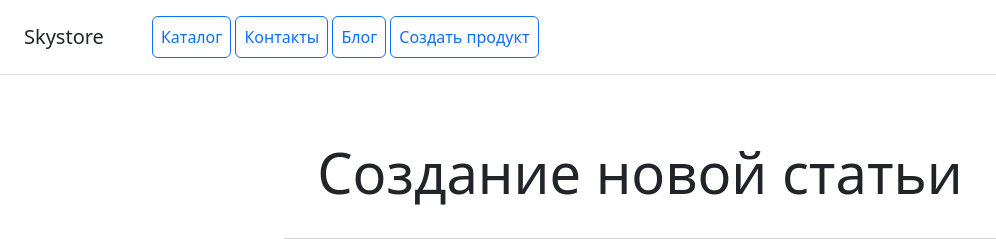
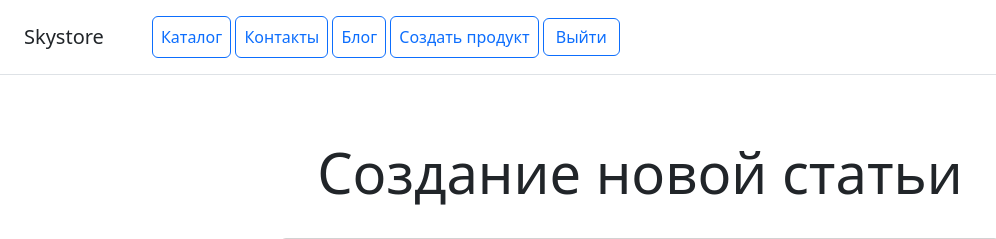
Before and after one commit to st1lm4n/Online-store-project, a Django app: page /log/create/ in a window 1280 px wide. Shown: the top 239 px of the page, without its empty margins (0-996 px from the left). Run offline with Django 5.2, Linux system fonts and the light colour scheme; the visitor is signed in with stand-in values (Sample User, id 1); parts of the project's set-up code (start-up, migrations or seed data) failed here and were passed over.

Commit message:
Adding links to the menu

```diff
--- a/templates/includes/menu.html
+++ b/templates/includes/menu.html
@@ -5,5 +5,15 @@
         <a class="p-2 btn btn-outline-primary" href="{% url 'contacts' %}">Контакты</a>
         <a class="p-2 btn btn-outline-primary" href="{% url 'post_list' %}">Блог</a>
         <a class="p-2 btn btn-outline-primary" href="{% url 'product_create' %}">Создать продукт</a>
+
+        {% if user.is_authenticated %}
+        <form action="{% url 'logout' %}" method="post" class="d-inline">
+            {% csrf_token %}
+            <button type="submit" class="btn btn-outline-primary">Выйти</button>
+        </form>
+        {% else %}
+        <a class="p-2 btn btn-outline-primary" href="{% url 'login' %}">Войти</a>
+        <a class="p-2 btn btn-outline-primary" href="{% url 'register' %}">Регистрация</a>
+        {% endif %}
     </nav>
 </div>
```
